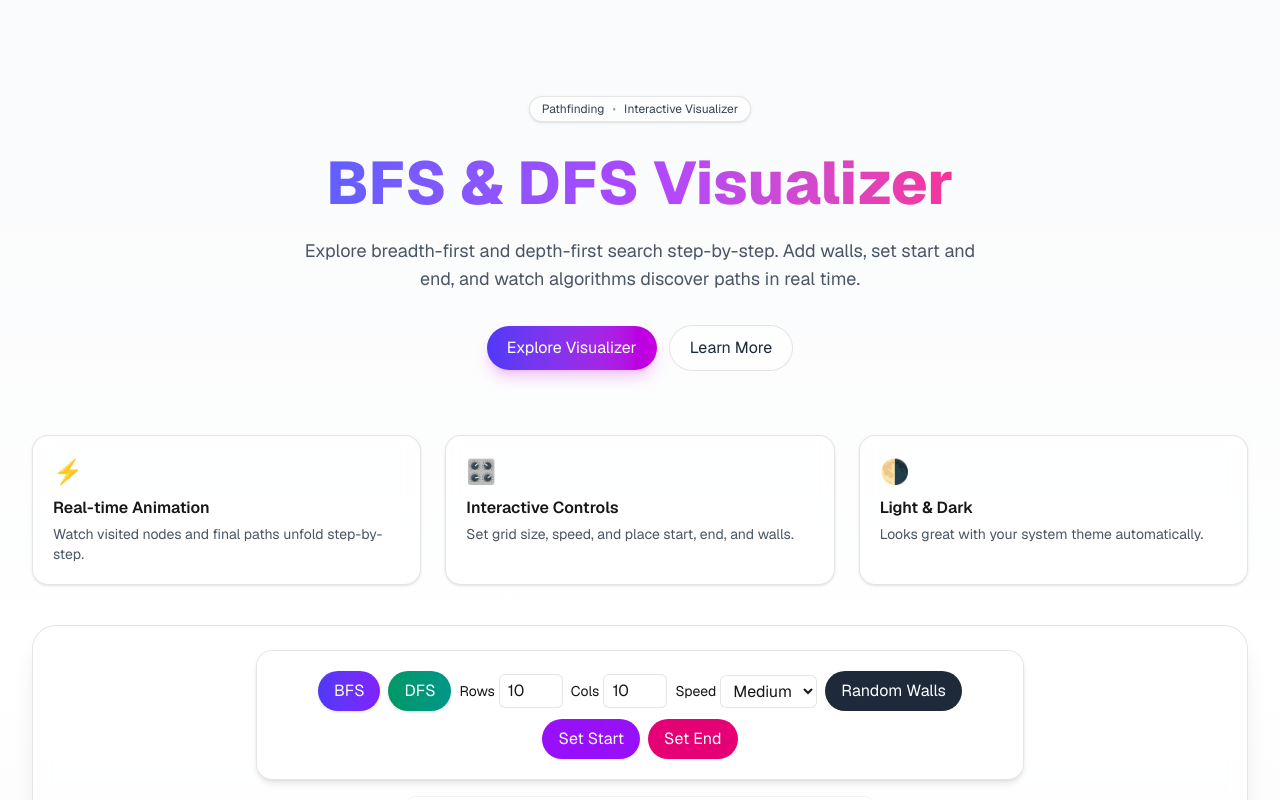
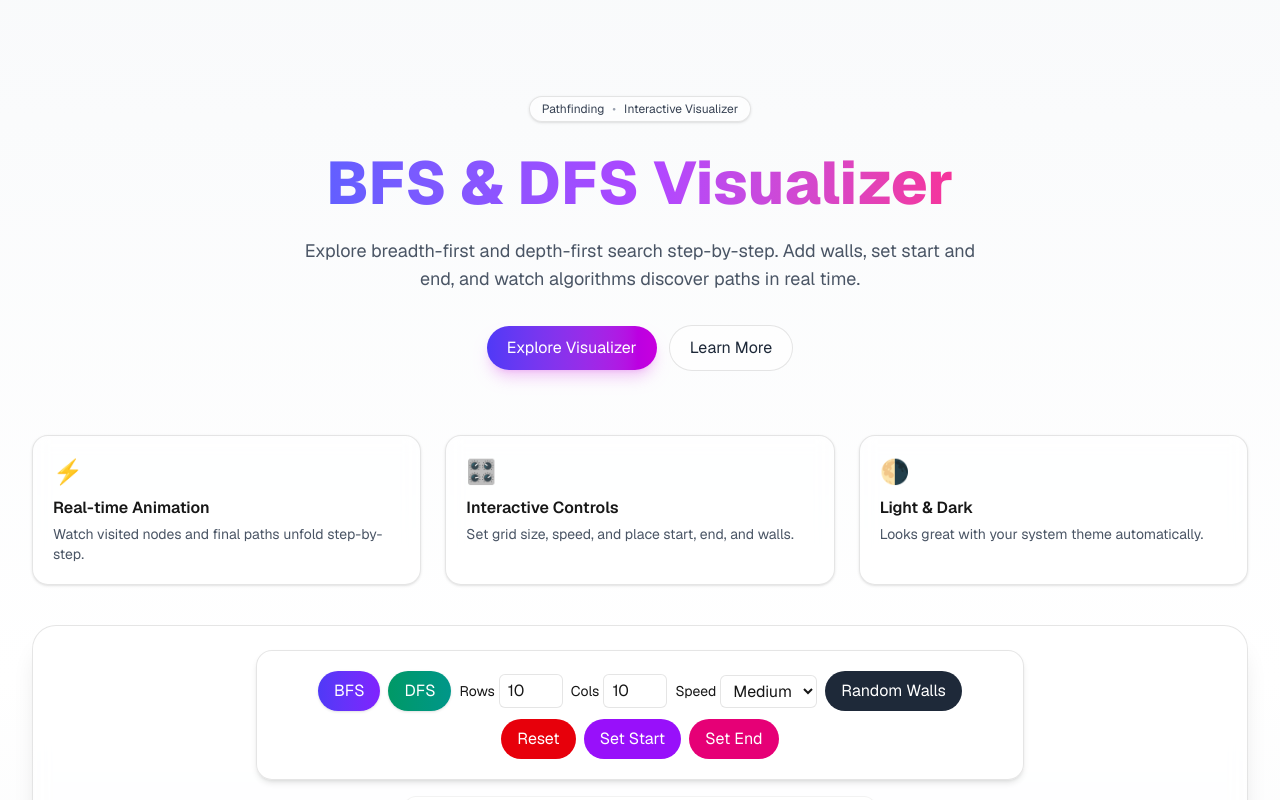
Before and after one commit to athul-ramesh/raptor, a Next.js app: page / in a window 1280 px wide. Shown: the top 800 px of the page. Built offline with nearby package versions, Linux system fonts and the light colour scheme.

Commit message:
Add reset grid button

```diff
--- a/components/GridVisualizer.tsx
+++ b/components/GridVisualizer.tsx
@@ -52,6 +52,15 @@ export default function GridVisualizer() {
     setWalls(newWalls);
     setVisited([]);
     setPath([]);
+  };
+
+  const resetGrid = () => {
+    setWalls(new Set());
+    setVisited([]);
+    setPath([]);
+    setStart([0, 0]);
+    setEnd([rows - 1, cols - 1]);
+    setPlacing(null);
   };
 
   const isVisited = (r: number, c: number) =>
@@ -174,6 +183,13 @@ export default function GridVisualizer() {
           Random Walls
         </button>
         <button
+          className="px-4 py-2 rounded-full text-white disabled:opacity-50 bg-red-600 hover:bg-red-500 transition"
+          onClick={resetGrid}
+          disabled={running}
+        >
+          Reset
+        </button>
+        <button
           className={`px-4 py-2 rounded-full text-white disabled:opacity-50 transition ${
             placing === 'start'
               ? 'bg-purple-700'
```
